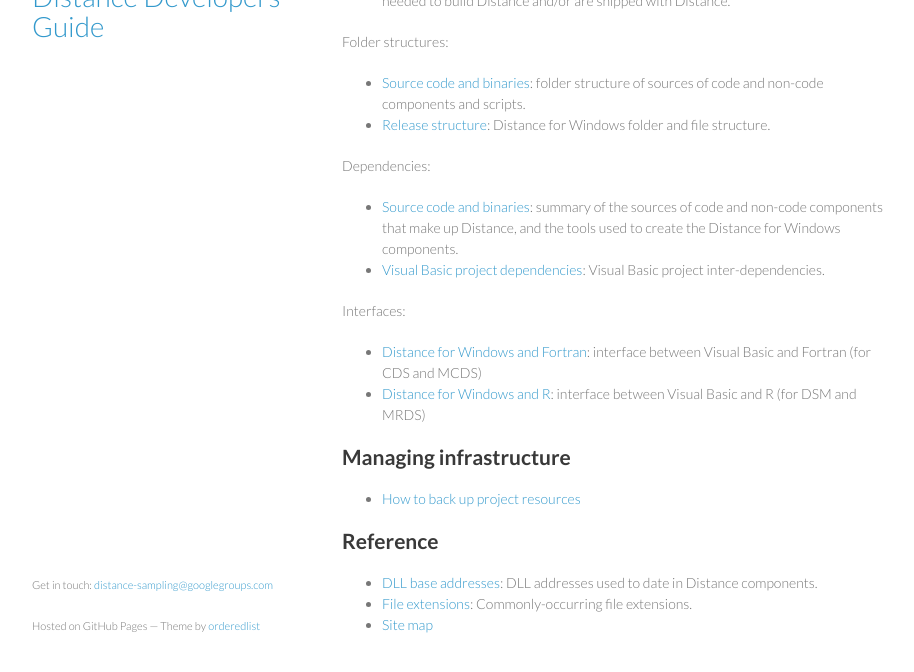
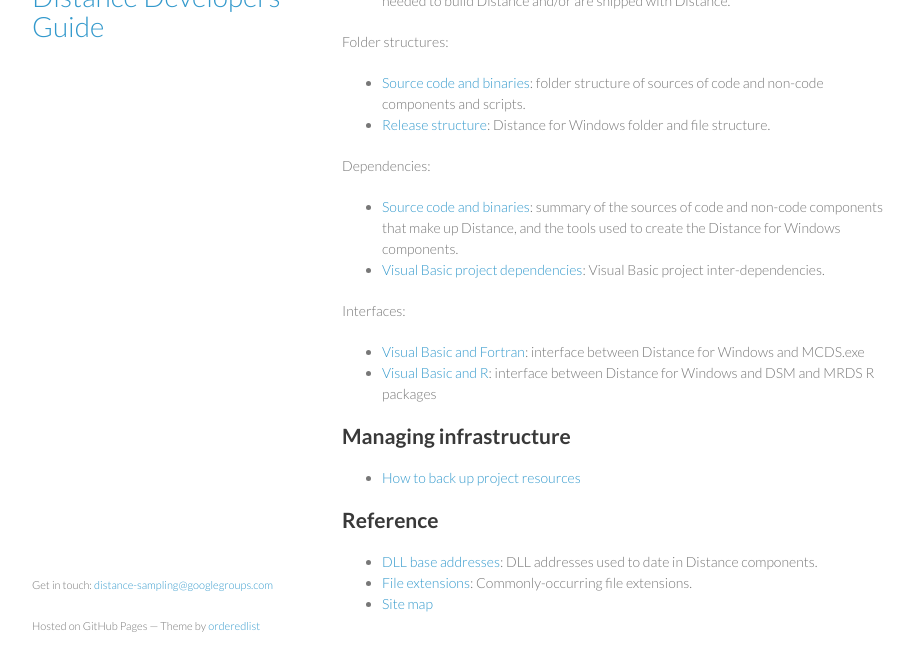
Before and after one commit to softwaresaved/distance-consultancy, a Jekyll site: the page built from index.md, in a window 1280 px wide and 900 px high, scrolled down 1750 px, cut to the strip 195-867 px from the top of the window. Shown: the whole strip, without its empty margins (178-1092 px from the left). Built offline with Jekyll 4.4.1, drawn with Linux system fonts in a browser that asks for light colours.

Commit message:
Renamings

```diff
--- a/index.md
+++ b/index.md
@@ -84,8 +84,8 @@
 
 Interfaces:
 
-* [Distance for Windows and Fortran](./architecture/ArchitectureFortran.html): interface between Visual Basic and Fortran (for CDS and MCDS)
-* [Distance for Windows and R](./architecture/ArchitectureR.html): interface between Visual Basic and R (for DSM and MRDS)
+* [Visual Basic and Fortran](./architecture/VisualBasicFortran.html): interface between Distance for Windows and MCDS.exe
+* [Visual Basic and R](./architecture/VisualBasicR.html): interface between Distance for Windows and DSM and MRDS R packages
 
 ## Managing infrastructure
 
```
Also changed, not shown: architecture/VisualBasicFortran.md (renamed from architecture/ArchitectureFortran.md, +1 -1 lines), architecture/VisualBasicR.md (renamed from architecture/ArchitectureR.md, +1 -1 lines).
